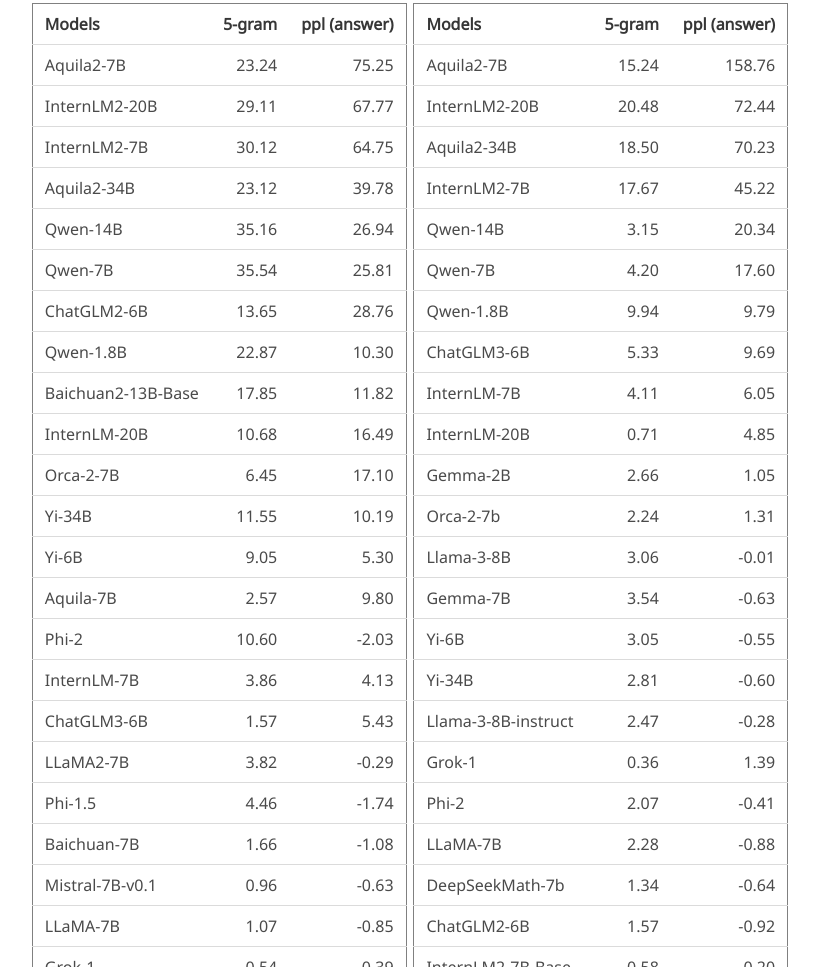
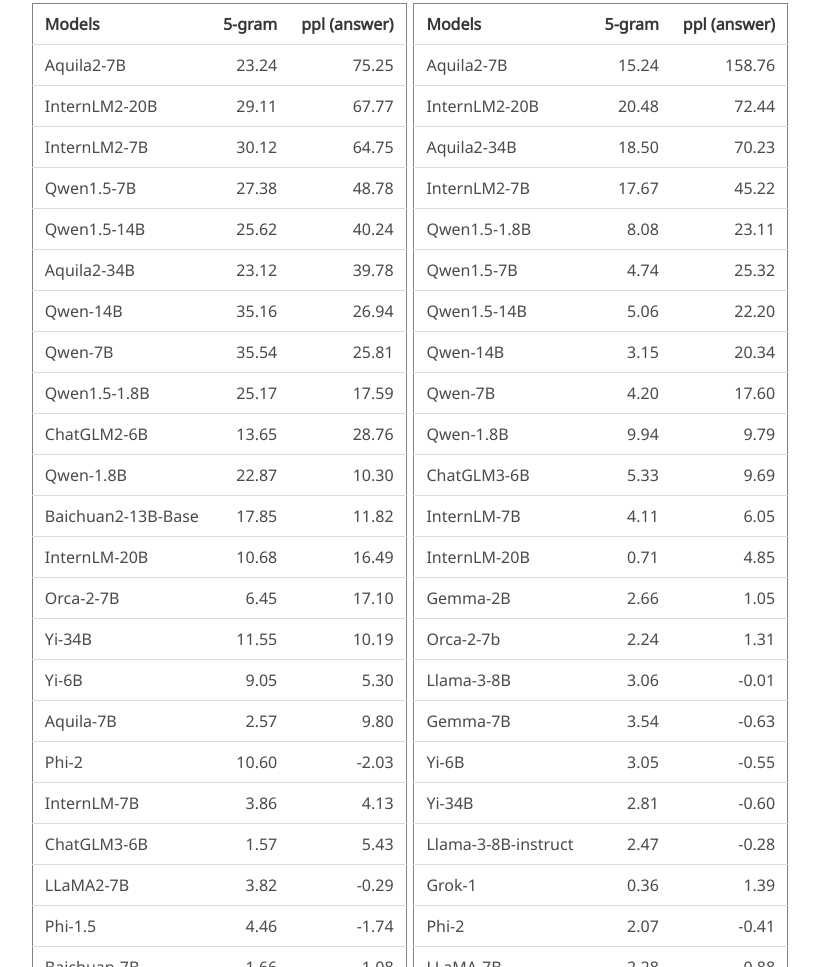
Before and after one commit to GAIR-NLP/benbench, a plain HTML site: page index.html in a window 1280 px wide. Shown: the part 875-1842 px from the top of the page, without its empty margins (230-1049 px from the left). Drawn offline with nearby package versions, Linux system fonts and the light colour scheme; some icons are missing; a web font is replaced by a local one.

Commit message:
Add Qwen1.5 series data

```diff
--- a/index.html
+++ b/index.html
@@ -201,8 +201,16 @@
           <h2 class="title is-3">🏆Leaderboard</h2>
           <div class="content has-text-justified">
             <p>
-              Due to the opacity of the training process, comparing large language models (LLMs) directly introduces a potential unfairness, thus impacting the healthy development of the field of LLMs.</p>
-              <p>This leaderboard shows the relative possibility that various models conduct verbatim training on the training set of a benchmark over test set to enhance capabilities (measured based on PPL and N-gram Accuracy). Models exhibiting near-zero possibilities suggest either the absence of training and test split or the use of both splits in the training process. <b>This metric does not imply cheating, but rather indicates the potential use of the benchmark data during the (pre-)training phase; while using benchmarks to enhance capabilities is acceptable, the lack of relevant documentation can reduce transparency, potentially resulting in unfair comparisons and hindering the field's healthy development.</b></p>
+              Due to the opacity of the training process, comparing large language models (LLMs) directly introduces a
+              potential unfairness, thus impacting the healthy development of the field of LLMs.</p>
+            <p>This leaderboard shows the relative possibility that various models conduct verbatim training on the
+              training set of a benchmark over test set to enhance capabilities (measured based on PPL and N-gram
+              Accuracy). Models exhibiting near-zero possibilities suggest either the absence of training and test split
+              or the use of both splits in the training process. <b>This metric does not imply cheating, but rather
+                indicates the potential use of the benchmark data during the (pre-)training phase; while using
+                benchmarks to enhance capabilities is acceptable, the lack of relevant documentation can reduce
+                transparency, potentially resulting in unfair comparisons and hindering the field's healthy
+                development.</b></p>
             <div style="display: flex; justify-content: space-around; width: 100%;">
               <div>
                 <h3>GSM8K</h3>
@@ -234,6 +242,16 @@
                     <td style="text-align: right;">64.75</td>
                   </tr>
                   <tr>
+                    <td>Qwen1.5-7B</td>
+                    <td style="text-align: right;">27.38</td>
+                    <td style="text-align: right;">48.78</td>
+                  </tr>
+                  <tr>
+                    <td>Qwen1.5-14B</td>
+                    <td style="text-align: right;">25.62</td>
+                    <td style="text-align: right;">40.24</td>
+                  </tr>
+                  <tr>
                     <td>Aquila2-34B</td>
                     <td style="text-align: right;">23.12</td>
                     <td style="text-align: right;">39.78</td>
@@ -247,6 +265,11 @@
                     <td>Qwen-7B</td>
                     <td style="text-align: right;">35.54</td>
                     <td style="text-align: right;">25.81</td>
+                  </tr>
+                  <tr>
+                    <td>Qwen1.5-1.8B</td>
+                    <td style="text-align: right;">25.17</td>
+                    <td style="text-align: right;">17.59</td>
                   </tr>
                   <tr>
                     <td>ChatGLM2-6B</td>
@@ -414,6 +437,21 @@
                     <td>InternLM2-7B</td>
                     <td style="text-align: right;">17.67</td>
                     <td style="text-align: right;">45.22</td>
+                  </tr>
+                  <tr>
+                    <td>Qwen1.5-1.8B</td>
+                    <td style="text-align: right;">8.08</td>
+                    <td style="text-align: right;">23.11</td>
+                  </tr>
+                  <tr>
+                    <td>Qwen1.5-7B</td>
+                    <td style="text-align: right;">4.74</td>
+                    <td style="text-align: right;">25.32</td>
+                  </tr>
+                  <tr>
+                    <td>Qwen1.5-14B</td>
+                    <td style="text-align: right;">5.06</td>
+                    <td style="text-align: right;">22.20</td>
                   </tr>
                   <tr>
                     <td>Qwen-14B</td>
@@ -699,7 +737,14 @@
             </figure>
 
 
-            <p>We can observe that many models can pricisely predict all ngrams of an example from benchmark training set even test set.          Surprisingly, Qwen-1.8B can accurately predict all 5-grams in 223 examples from the GSM8K training set and 67 from the MATH training set, with an additional 25 correct predictions even in the MATH test set. We               would like to emphasize that the n-gram accuracy metric can mitigate issues in our detection pipeline,  particularly when the training and test datasets are simultaneously leaked and remain undetected. However,           this also has its limitations; it can only detect examples that are integrated into the model training in               their original format and wording, unless we know the organizational format of the training data used by               the model in advance.
+            <p>We can observe that many models can pricisely predict all ngrams of an example from benchmark training
+              set even test set. Surprisingly, Qwen-1.8B can accurately predict all 5-grams in 223 examples from the
+              GSM8K training set and 67 from the MATH training set, with an additional 25 correct predictions even in
+              the MATH test set. We would like to emphasize that the n-gram accuracy metric can mitigate issues in our
+              detection pipeline, particularly when the training and test datasets are simultaneously leaked and remain
+              undetected. However, this also has its limitations; it can only detect examples that are integrated into
+              the model training in their original format and wording, unless we know the organizational format of the
+              training data used by the model in advance.
             </p>
 
           </div>
```
Lines whose indentation alone changed are shown as unchanged.
